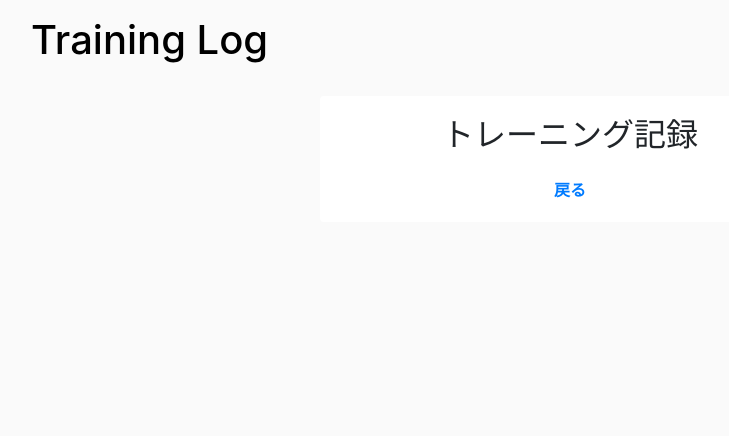
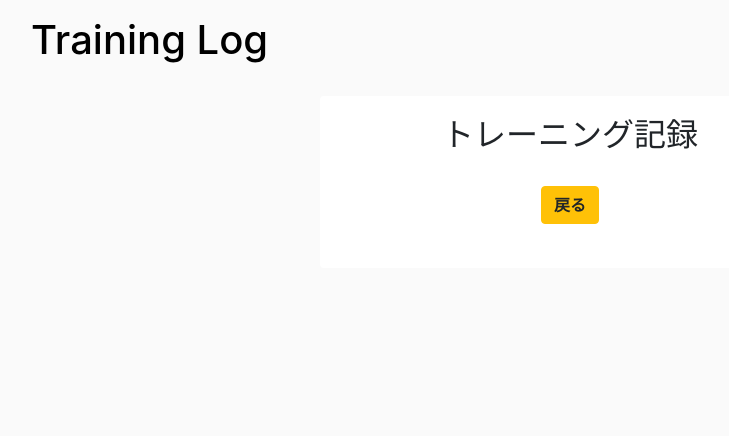
Before and after one commit to koya-namba/slack-work-out, a Django app: page /done_log in a window 1280 px wide. Shown: the top 436 px of the page, without its empty margins (70-799 px from the left). Run offline with Django 3.2, Linux system fonts and the light colour scheme; some libraries are stand-ins or nearby versions.

Commit message:
change done_log.html

```diff
--- a/templates/slack_work_out/done_log.html
+++ b/templates/slack_work_out/done_log.html
@@ -8,7 +8,7 @@
 <div class="card text-center contact mx-auto rounded">
     <div class="card-body">
         <h2 class="mb-4">トレーニング記録</h2>
-        <a href="/" class="mt-2 mb-4"><i class="fas"> 戻る</i></a>
+        <a href="/" class="btn btn-warning mt-2 mb-4"><i class="fas"> 戻る</i></a>
     </div>
 </div>
 {% endblock %}
```
